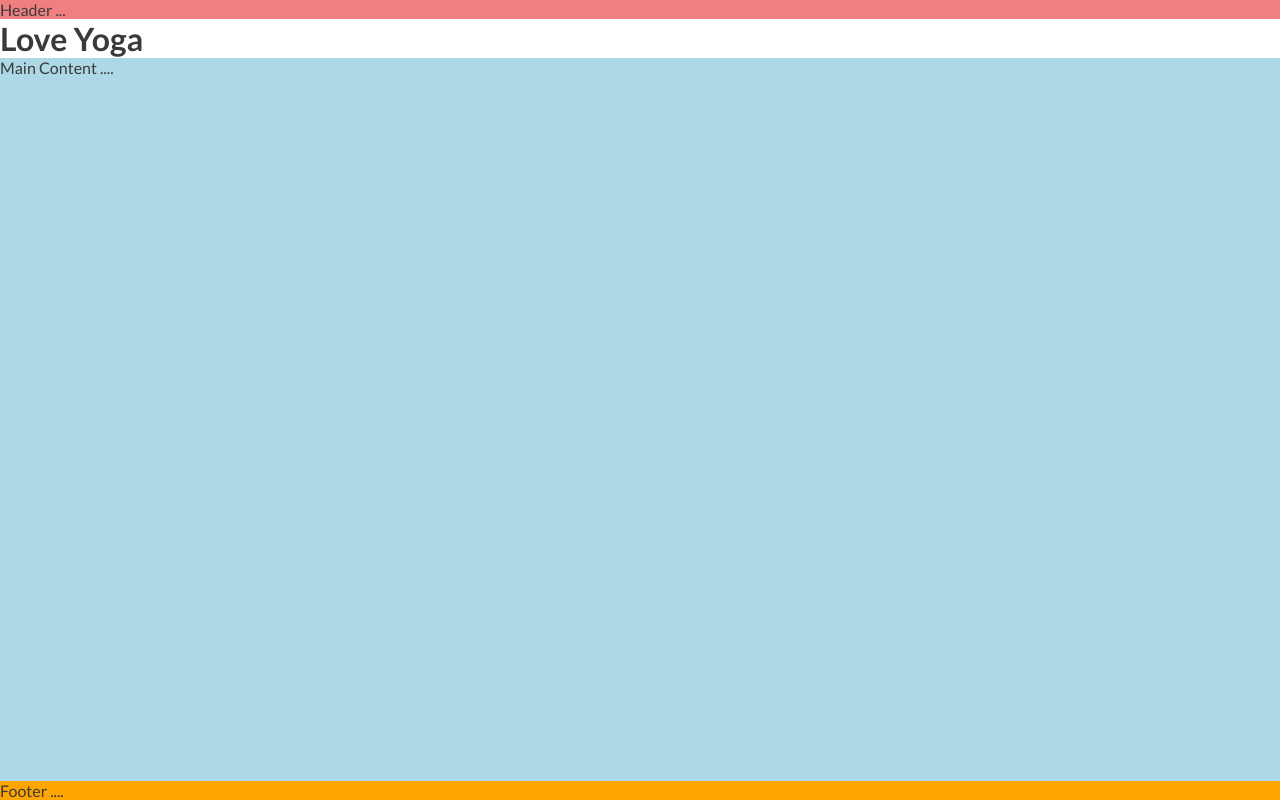
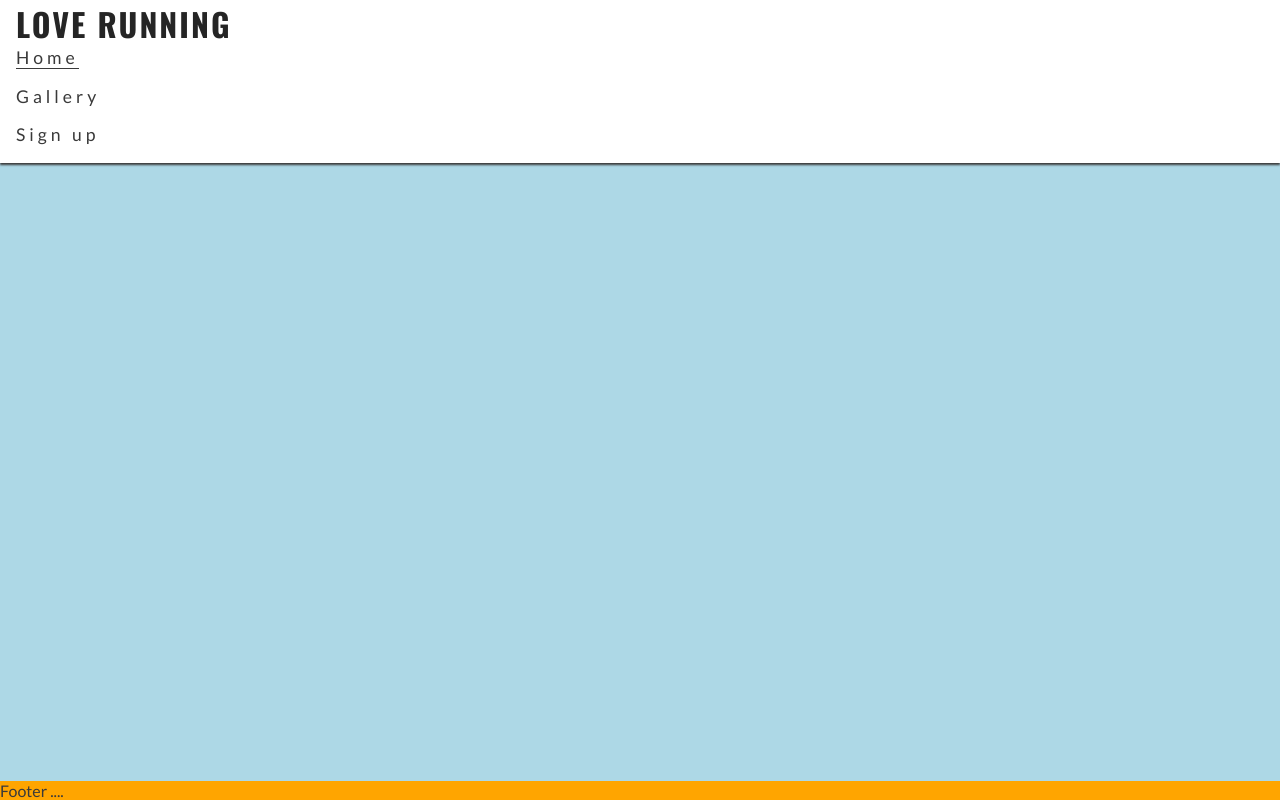
Before and after one commit to bonzai101/Love-Running., a plain HTML site: page index.html in a window 1280 px wide. Drawn offline with nearby package versions, Linux system fonts and the light colour scheme; a web font is replaced by a local one.

Commit message:
Add Logo to header and add Oswald font

```diff
--- a/assets/css/style.css
+++ b/assets/css/style.css
@@ -21,7 +21,34 @@ body {
 
 /* Header*/
 header {
-    background-color: lightcoral;
+    background-color: #ffffff;
+    padding:0% 1rem;
+    position:fixed;
+    z-index:99;
+    width:100%;
+    box-shadow: 0 2px 2px #3a3a3a;
+}
+header a {
+    text-decoration: none;
+    color:inherit;
+}
+h1  {
+    font-family:Oswald, sans-serif;
+    text-transform:uppercase;
+    letter-spacing:2px;
+    color:#252525;
+}
+#menu {
+    font-size: 110%;
+    letter-spacing:4px;
+    list-style-type:none;
+}
+#menu >li {
+    margin-bottom: 1em;
+
+}
+.active {
+    border-bottom: 1px solid #3a3a3a;
 }
 /*Main Content*/
 main {
--- a/index.html
+++ b/index.html
@@ -17,7 +17,18 @@
  </head>
 <body>
     <!--Header-->
-    <header>Header ...</header>
+    <header>
+        <a href="index.html">
+            <h1 id="logo">Love Running</h1>
+            <nav>
+                <ul id="menu">
+                    <li><a href="" class="active">Home</a></li>
+                    <li><a href="">Gallery</a></li>
+                    <li><a href="">Sign up</a></li>
+                </ul>
+            </nav>
+        </a>
+    </header>
     <h1>
         Love Yoga
     </h1>
```
